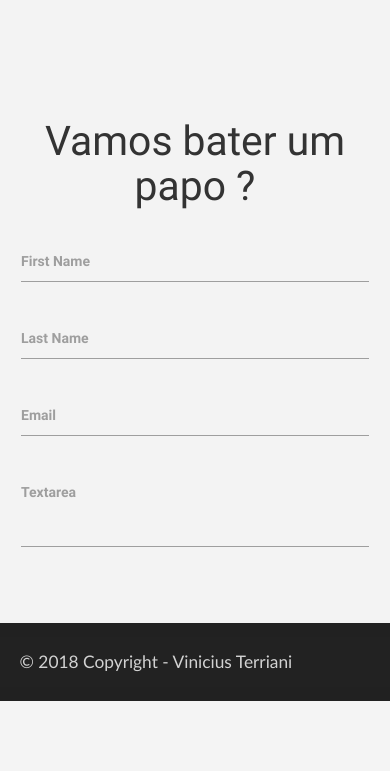
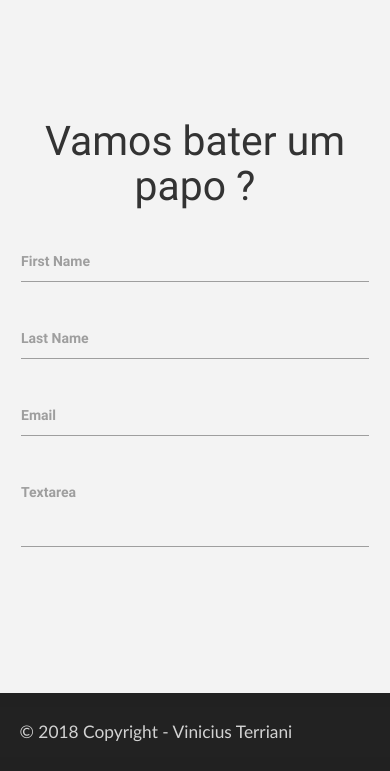
Before and after one commit to terriani/ViniciusTerriani.github.io, a PHP site: page / in a window 390 px wide. Shown: the part 4386-5157 px from the top of the page. Before the commit the page ends 5087 px from the top, so only its background shows below. Run offline with PHP 8.4, Linux system fonts and the light colour scheme; some libraries are stand-ins or nearby versions; some web fonts are replaced.

```diff
--- a/css/style.css
+++ b/css/style.css
@@ -135,6 +135,7 @@ hr{
 .contact{
   margin: 100px;
   font-weight: bolder;
+  padding-top: 40px;
 }
 
 .name, .email{
@@ -200,8 +201,9 @@ hr{
     }
 
     .contact{
-      margin: 100px 0;
-      margin-bottom: 50px;
+      margin: 0;
+      padding-top: 100px;
+      padding-bottom: 100px;
       font-weight: bolder;
     }
   }
--- a/js/main.js
+++ b/js/main.js
@@ -67,20 +67,28 @@ doc.ready(function(){
   var height = win.height();
 
 
-
+//celular em modo portrait
 if(height > width){
   if(win.width() < 780){
     //regra para mudança de cor em telas menores que a de um celular
     win.scroll(function(){
+
+      //ao descer a pagina é ativada a animação do botão de voltar ao topo
     if(doc.scrollTop() > 20){
       btn_up.css("bottom", "30px");
       btn_up.css("opacity", 1);
       btn_up.css("transition", "1s");
-    }else{
+    }
+    //ao subir a pagina ate o topo executa a animação de desaparecimento do botão de volta ao topo
+    else{
       btn_up.css("opacity", 0);
       btn_up.css("bottom", "-200px");
       btn_up.css("transition", "1s");
     }
+
+    //caso o scroll seja maior que 750px o background da pagina muda para #333333,
+    //apos isto é executada uma animação de exibição de um texto de conhecimentos,
+    //logo apos é executado uma animação para mostrar barras de progresso com os conhecimentos
     if(doc.scrollTop() > 750){
       main.css("background-color", "#333");
       main.css("transition", ".2s");
@@ -90,6 +98,7 @@ if(height > width){
       skils.css("opacity", 1);
       skils.css("transition", ".5s");
     }
+    //caso o scroll seja menor que 450px o background da pagina volta a cor #f3f3f3
     else if(doc.scrollTop() < 450){
       main.css("background-color", "#f3f3f3");
       main.css("transition", ".2s");
@@ -97,6 +106,8 @@ if(height > width){
       //$(".progress").css("background-color", "#f3f3f3");
       progress.css("transition", ".5s");
     }
+
+    //caso o scroll seja maior 1100px começa a exibição da animação das barras de progresso
     if(doc.scrollTop() > 1100){
       skil.css("opacity", 1);
       progress.css("opacity", 1);
@@ -114,6 +125,8 @@ if(height > width){
       git.css("width", "40%");
       progress.css("transition", "2s");
     }
+
+    //apos 1950px de scroll o background da pagina volta a cor #f3f3f3
     if(doc.scrollTop() > 1950){
       main.css("background-color", "#f3f3f3");
       main.css("transition", ".2s");
@@ -121,26 +134,35 @@ if(height > width){
       //$(".progress").css("background-color", "#f3f3f3");
 
     }
+
+    //caso o scroll seja maior 1970px a animação da area de projetos é exibida
     if(doc.scrollTop() > 1970){
       projects.css("opacity", 1);
       projects.css("left", 0);
       projects.css("transition", ".5s");
     }
+
+    //caso o scroll seja maior que 2300 a animação com os links dos projetos é exibida
     if(doc.scrollTop() > 2300){
       project_area.css("opacity", 1);
       project_area.css("transition", "1s");
     }
-    //corrigir
+
+    //ao scroll ser maior que 4000 o background muda para #222
     if(doc.scrollTop() > 4000){
       main.css("background-color", "#222");
       main.css("color", "#f2f2f2");
     }
+
+    //se o scroll for maior que 4020 a animaçao da area de contato é executada
     if (doc.scrollTop() > 4020) {
       contact.css("opacity", 1);
       contact.css("transition", "1s");
       contact_title.css("transform", "scale(1)");
       contact_title.css("transition", "1s");
     }
+
+    //caso o scroll seja maior que 4050 a animação que monta o formulario se inicia
     if ($(document).scrollTop() > 4050) {
      first_name.css("left", 0);
      first_name.css("transition", "2s");
```
